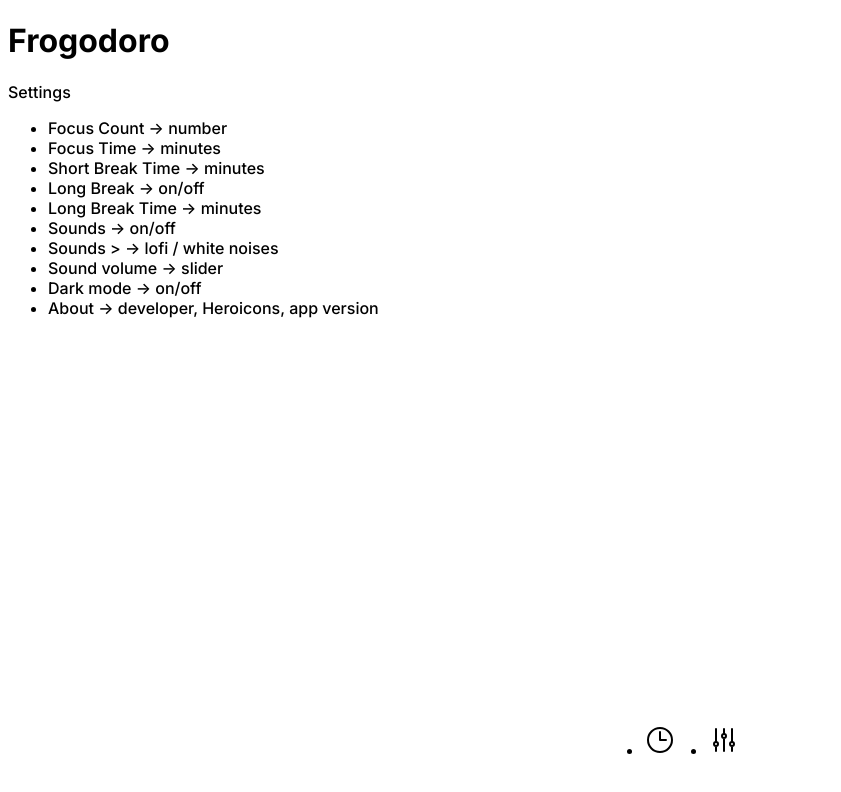
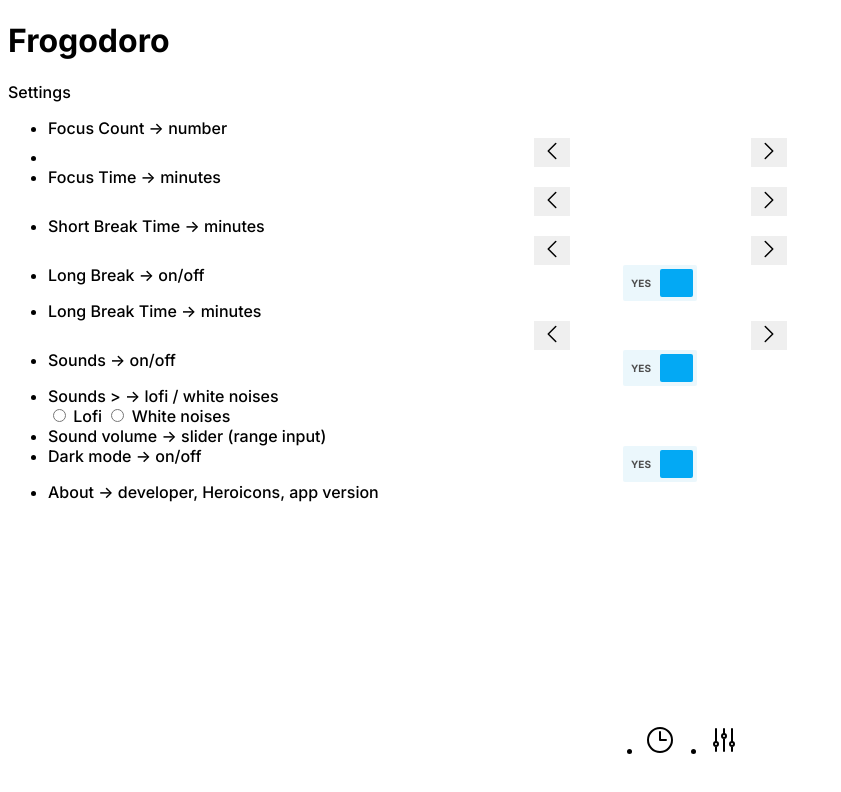
Before and after one commit to lelamanolio/frogodoro, a Vue app: page / in a window 1280 px wide. Both pictures are taken after a click on the item 724 px from the left and 742 px from the top of the page. Shown: the top 792 px of the page, without its empty margins (0-841 px from the left). Built offline with nearby package versions, Linux system fonts and the light colour scheme; the HTML template or start-up script is replaced by a standard one.

Commit message:
✨ add settings component

```diff
--- a/src/components/SettingsView.vue
+++ b/src/components/SettingsView.vue
@@ -4,20 +4,34 @@
 
     <ul>
       <li>Focus Count -> number</li>
+      <li>
+        <InputNumber />
+      </li>
       <li>Focus Time -> minutes</li>
+        <InputNumber />
       <li>Short Break Time -> minutes</li>
+        <InputNumber />
       <li>Long Break -> on/off</li>
+        <ToggleSwitch />
       <li>Long Break Time -> minutes</li>
+        <InputNumber />
       <li>Sounds -> on/off</li>
+        <ToggleSwitch />
       <li>Sounds > -> lofi / white noises</li>
-      <li>Sound volume -> slider</li>
+        <ButtonGroup />
+      <li>Sound volume -> slider (range input)</li>
       <li>Dark mode -> on/off</li>
+        <ToggleSwitch />
       <li>About -> developer, Heroicons, app version</li>
     </ul>
   </div>
 </template>
 
 <script setup>
+import ButtonGroup from './form/ButtonGroup.vue';
+import InputNumber from './form/InputNumber.vue';
+import ToggleSwitch from './form/ToggleSwitch.vue';
+
 
 </script>
 
--- /dev/null
+++ b/src/components/form/ButtonGroup.vue
@@ -0,0 +1,20 @@
+<template>
+  <div>
+    <label>
+      <input type="radio" name="sounds" />
+      Lofi
+    </label>
+    <label>
+      <input type="radio" name="sounds" />
+      White noises
+    </label>
+  </div>
+</template>
+
+<script setup>
+
+</script>
+
+<style lang="scss">
+
+</style>
--- /dev/null
+++ b/src/components/form/InputNumber.vue
@@ -0,0 +1,41 @@
+<template>
+  <div class="c-number">
+    <button class="c-number__button c-number__button--chevronl">
+      <ChevronLIcon />
+    </button>
+    <input class="c-number__input" type="number" />
+    <button class="c-number__button c-number__button--chevronr">
+      <ChevronRIcon />
+    </button>
+  </div>
+</template>
+
+<script setup>
+import ChevronLIcon from '../icons/ChevronLIcon.vue';
+import ChevronRIcon from '../icons/ChevronRIcon.vue';
+</script>
+
+<style lang="scss">
+.c-number {
+  display: flex;
+  align-items: center;
+  justify-content: center;
+}
+
+.c-number__button {
+  border: none;
+  cursor: pointer;
+}
+
+.c-number__input {
+  border: none;
+  -webkit-appearance: textfield;
+  -moz-appearance: textfield;
+  appearance: textfield;
+
+  &::-webkit-inner-spin-button,
+  &::-webkit-outer-spin-button {
+    -webkit-appearance: none;
+  }
+}
+</style>
--- /dev/null
+++ b/src/components/form/ToggleSwitch.vue
@@ -0,0 +1,107 @@
+<template>
+  <div class="btn btn-rect" id="button-13">
+    <input type="checkbox" class="checkbox" />
+    <div class="knob">
+      <span></span>
+    </div>
+    <div class="btn-bg"></div>
+  </div>
+</template>
+
+<script setup>
+
+</script>
+
+<style lang="scss">
+.btn.btn-rect {
+  border-radius: 2px;
+}
+
+.checkbox {
+  position: relative;
+  width: 100%;
+  height: 100%;
+  padding: 0;
+  margin: 0;
+  opacity: 0;
+  cursor: pointer;
+  z-index: 3;
+}
+
+.knob {
+  z-index: 2;
+}
+
+.btn-bg {
+  width: 100%;
+  background-color: #ebf7fc;
+  transition: 0.3s ease all;
+  z-index: 1;
+}
+
+.btn {
+  position: relative;
+  top: 50%;
+  width: 74px;
+  height: 36px;
+  margin: -20px auto 0 auto;
+  overflow: hidden;
+}
+
+.knob,
+.btn-bg {
+  position: absolute;
+  top: 0;
+  right: 0;
+  bottom: 0;
+  left: 0;
+}
+
+#button-13 .knob:before,
+#button-13 .knob:after,
+#button-13 .knob span {
+  position: absolute;
+  top: 4px;
+  width: 20px;
+  height: 10px;
+  font-size: 10px;
+  font-weight: bold;
+  text-align: center;
+  line-height: 1;
+  padding: 9px 4px;
+  border-radius: 2px;
+  transition: 0.3s ease all;
+}
+
+#button-13 .knob:before,
+#button-13 .knob:after {
+  color: #4e4e4e;
+  z-index: 1;
+}
+
+#button-13 .knob:before {
+  content: "YES";
+  left: 4px;
+}
+
+#button-13 .knob:after {
+  content: "NO";
+  right: 4px;
+}
+
+#button-13 .knob span {
+  width: 25px;
+  left: 37px;
+  background-color: #03a9f4;
+  z-index: 2;
+}
+
+#button-13 .checkbox:checked + .knob span {
+  left: 4px;
+  background-color: #f44336;
+}
+
+#button-13 .checkbox:checked ~ .btn-bg {
+  background-color: #fcebeb;
+}
+</style>
--- /dev/null
+++ b/src/components/icons/ChevronLIcon.vue
@@ -0,0 +1,35 @@
+<template>
+  <svg
+    xmlns="http://www.w3.org/2000/svg"
+    fill="none"
+    viewBox="0 0 24 24"
+    stroke-width="1.5"
+    stroke="currentColor"
+    class="c-icon c-icon--chevronl"
+    :style="cssProps"
+  >
+    <path stroke-linecap="round" stroke-linejoin="round" d="M15.75 19.5 8.25 12l7.5-7.5" />
+  </svg>
+</template>
+
+<script setup>
+import { defineProps, computed } from 'vue'
+
+const props = defineProps({
+  color: {
+    type: String,
+    default: '#000',
+  },
+  size: {
+    type: Number,
+    default: 24,
+  },
+})
+
+const cssProps = computed(() => {
+  return {
+    '--icon-color': `${props.color}`,
+    '--icon-width': `${props.size}px`,
+  }
+})
+</script>
--- /dev/null
+++ b/src/components/icons/ChevronRIcon.vue
@@ -0,0 +1,35 @@
+<template>
+  <svg
+    xmlns="http://www.w3.org/2000/svg"
+    fill="none"
+    viewBox="0 0 24 24"
+    stroke-width="1.5"
+    stroke="currentColor"
+    class="c-icon c-icon--chevronr"
+    :style="cssProps"
+  >
+    <path stroke-linecap="round" stroke-linejoin="round" d="m8.25 4.5 7.5 7.5-7.5 7.5" />
+  </svg>
+</template>
+
+<script setup>
+import { defineProps, computed } from 'vue'
+
+const props = defineProps({
+  color: {
+    type: String,
+    default: '#000',
+  },
+  size: {
+    type: Number,
+    default: 24,
+  },
+})
+
+const cssProps = computed(() => {
+  return {
+    '--icon-color': `${props.color}`,
+    '--icon-width': `${props.size}px`,
+  }
+})
+</script>
```
